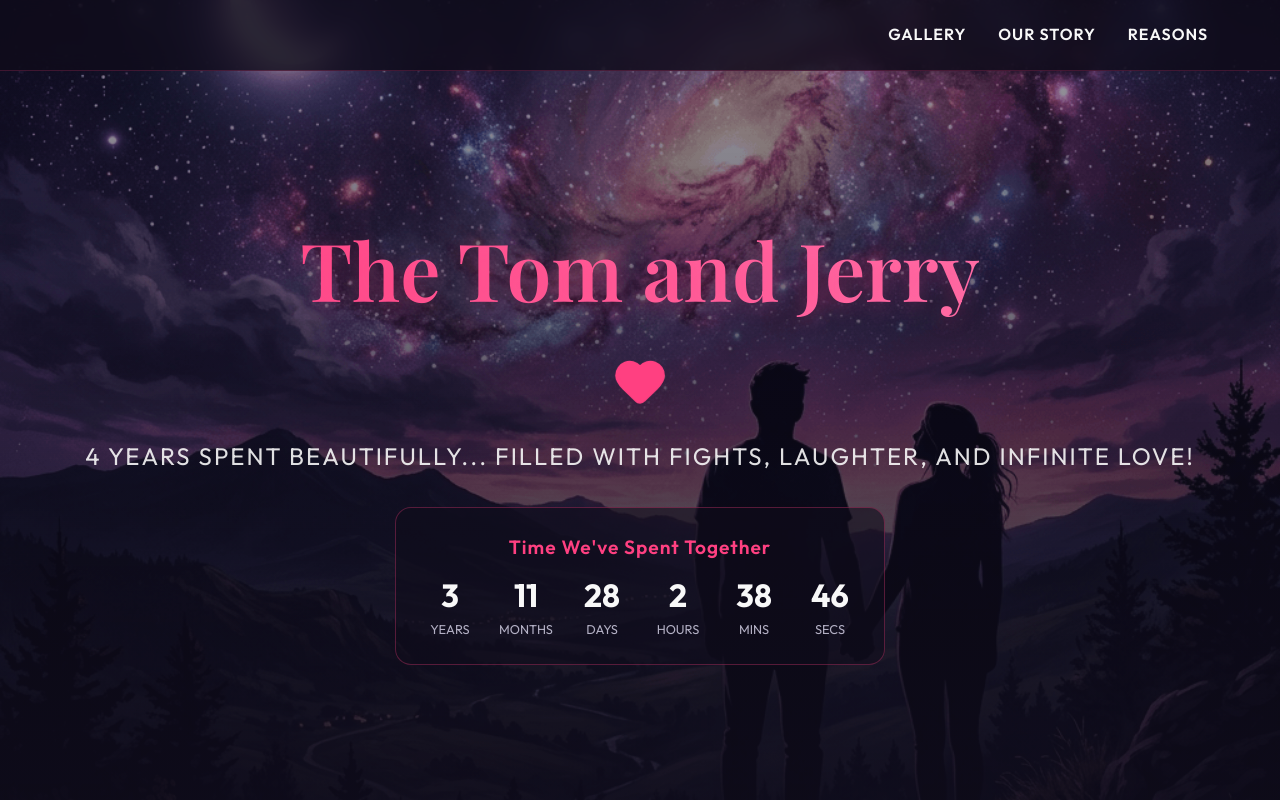
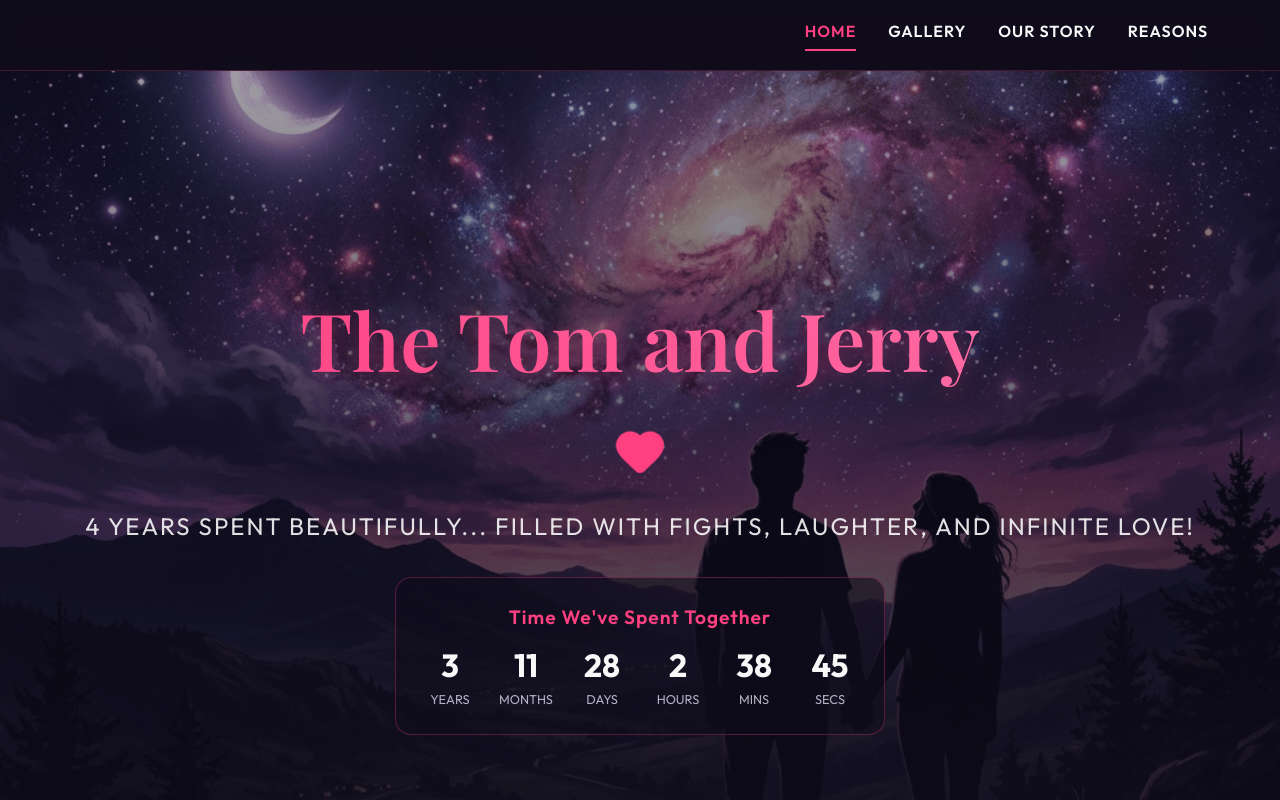
Before and after one commit to nova-tasnova/Anniversary-website, a React (Vite) app: page / in a window 1280 px wide. Shown: the top 800 px of the page. Built offline with nearby package versions, Linux system fonts and the light colour scheme; a web font is replaced by a local one.

Commit message:
Convert website to multi-page interactive layout and adjust navbar

```diff
--- a/src/App.css
+++ b/src/App.css
@@ -2,6 +2,25 @@
   min-height: 100vh;
   display: flex;
   flex-direction: column;
+}
+
+.page-transition-wrapper {
+  padding-top: 70px; /* offset for fixed navbar */
+  min-height: calc(100vh - 70px);
+  display: flex;
+  flex-direction: column;
+  animation: pageFadeIn 0.8s cubic-bezier(0.4, 0, 0.2, 1) forwards;
+}
+
+@keyframes pageFadeIn {
+  from {
+    opacity: 0;
+    transform: translateY(10px) scale(0.99);
+  }
+  to {
+    opacity: 1;
+    transform: translateY(0) scale(1);
+  }
 }
 
 .footer {
@@ -12,3 +31,9 @@
   color: var(--text-muted);
   font-size: 0.9rem;
 }
+
+@media (max-width: 768px) {
+  .page-transition-wrapper {
+    padding-top: 55px;
+  }
+}
--- a/src/App.jsx
+++ b/src/App.jsx
@@ -1,4 +1,4 @@
-import React from 'react';
+import React, { useState } from 'react';
 import Navbar from './components/Navbar';
 import FloatingHearts from './components/FloatingHearts';
 import Hero from './components/Hero';
@@ -8,14 +8,30 @@ import ReasonGenerator from './components/ReasonGenerator';
 import './App.css';
 
 function App() {
+  const [activePage, setActivePage] = useState('home');
+
+  const renderPage = () => {
+    switch (activePage) {
+      case 'home':
+        return <Hero />;
+      case 'story':
+        return <OurStory />;
+      case 'gallery':
+        return <Gallery />;
+      case 'reasons':
+        return <ReasonGenerator />;
+      default:
+        return <Hero />;
+    }
+  };
+
   return (
     <div className="app-container">
-      <Navbar />
+      <Navbar activePage={activePage} setActivePage={setActivePage} />
       <FloatingHearts />
-      <Hero />
-      <Gallery />
-      <OurStory />
-      <ReasonGenerator />
+      <div className="page-transition-wrapper" key={activePage}>
+        {renderPage()}
+      </div>
     </div>
   );
 }
--- a/src/components/Navbar.css
+++ b/src/components/Navbar.css
@@ -37,13 +37,17 @@
   font-weight: 600;
   color: var(--text-main);
   cursor: pointer;
-  transition: color 0.3s ease;
+  transition: color 0.3s ease, border-color 0.3s ease;
   text-transform: uppercase;
   letter-spacing: 1px;
+  border-bottom: 2px solid transparent;
+  padding-bottom: 4px;
 }
 
-.navbar-links li:hover {
+.navbar-links li:hover,
+.navbar-links li.active {
   color: var(--primary-light);
+  border-bottom-color: var(--primary-light);
 }
 
 @media (max-width: 768px) {
--- a/src/components/Navbar.jsx
+++ b/src/components/Navbar.jsx
@@ -1,21 +1,15 @@
 import React from 'react';
 import './Navbar.css';
 
-export default function Navbar() {
-  const scrollTo = (id) => {
-    const element = document.getElementById(id);
-    if (element) {
-      element.scrollIntoView({ behavior: 'smooth' });
-    }
-  };
-
+export default function Navbar({ activePage, setActivePage }) {
   return (
     <nav className="navbar">
-      <div className="navbar-container container">
-        <ul className="navbar-links" style={{ width: '100%', justifyContent: 'flex-end' }}>
-          <li onClick={() => scrollTo('gallery')}>Gallery</li>
-          <li onClick={() => scrollTo('timeline')}>Our Story</li>
-          <li onClick={() => scrollTo('reasons')}>Reasons</li>
+      <div className="navbar-container container" style={{ justifyContent: 'flex-end' }}>
+        <ul className="navbar-links">
+          <li className={activePage === 'home' ? 'active' : ''} onClick={() => setActivePage('home')}>Home</li>
+          <li className={activePage === 'gallery' ? 'active' : ''} onClick={() => setActivePage('gallery')}>Gallery</li>
+          <li className={activePage === 'story' ? 'active' : ''} onClick={() => setActivePage('story')}>Our Story</li>
+          <li className={activePage === 'reasons' ? 'active' : ''} onClick={() => setActivePage('reasons')}>Reasons</li>
         </ul>
       </div>
     </nav>
```
Also changed, not shown: src/components/Gallery.css (line endings or trailing spaces).
